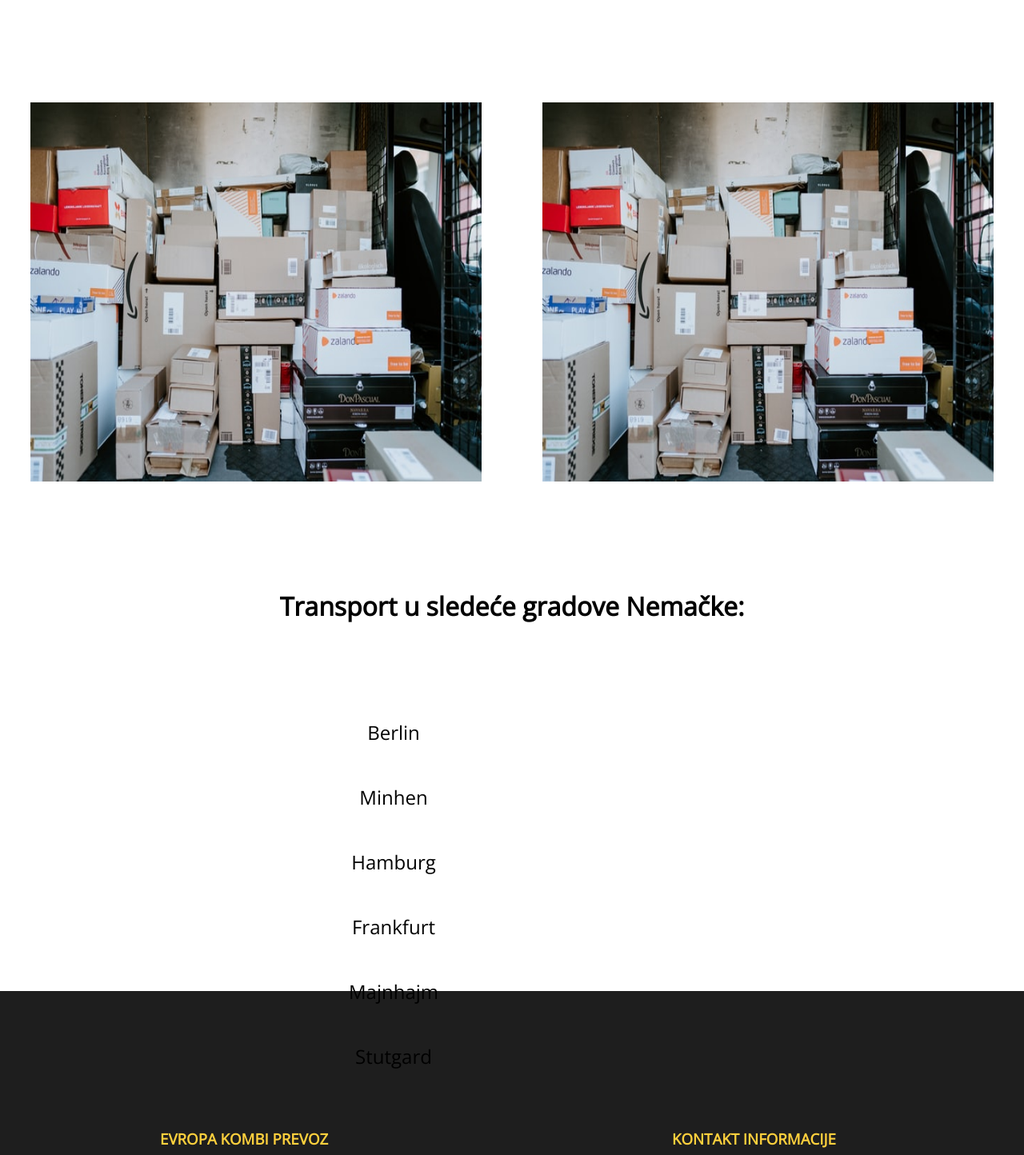
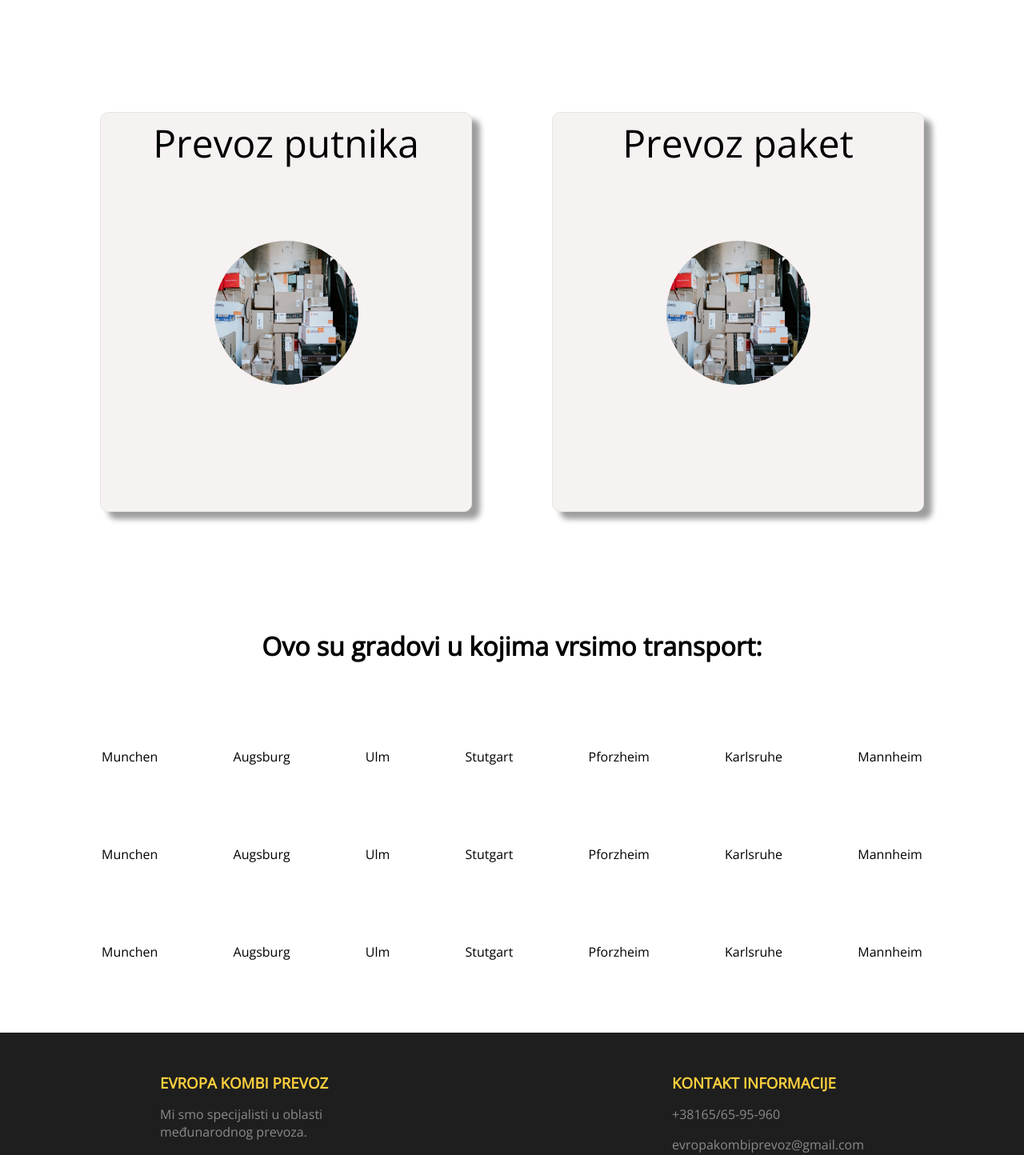
Before and after one commit to maja5996/transport, a Next.js app: page / in a window 1280 px wide. Shown: the part 1180-2624 px from the top of the page at 80% size. Built offline with nearby package versions, Linux system fonts and the light colour scheme.

Commit message:
Services changed

```diff
--- a/components/Cities.js
+++ b/components/Cities.js
@@ -2,20 +2,45 @@ import styles from "../styles/Home.module.css";
 
 const Cities = () => {
   return (
-    <div className={styles.wrapper}>
+    <div>
       <h4 className={styles.citiesHeading}>
-        Transport u sledeće gradove Nemačke:
+        Ovo su gradovi u kojima vrsimo transport:
       </h4>
-      <ul className={styles.citiesList}>
-        <li className={styles.city}>Berlin</li>
-        <li className={styles.city}>Minhen</li>
-        <br className={styles.breakCity} />
-        <li className={styles.city}>Hamburg</li>
-        <li className={styles.city}>Frankfurt</li>
-        <br className={styles.breakCity} />
-        <li className={styles.city}>Majnhajm</li>
-        <li className={styles.city}>Stutgard</li>
-      </ul>
+      <div className={styles.list}>
+        <ul className={styles.citiesList}>
+          <li className={styles.city}>Munchen</li>
+          <li className={styles.city}>Augsburg</li>
+          <li className={styles.city}>Ulm</li>
+          <li className={styles.city}>Stutgart</li>
+          <li className={styles.city}>Pforzheim</li>
+          <li className={styles.city}>Karlsruhe</li>
+          <li className={styles.city}>Mannheim</li>
+        </ul>
+      </div>
+
+      <div className={styles.list}>
+        <ul className={styles.citiesList}>
+          <li className={styles.city}>Munchen</li>
+          <li className={styles.city}>Augsburg</li>
+          <li className={styles.city}>Ulm</li>
+          <li className={styles.city}>Stutgart</li>
+          <li className={styles.city}>Pforzheim</li>
+          <li className={styles.city}>Karlsruhe</li>
+          <li className={styles.city}>Mannheim</li>
+        </ul>
+      </div>
+
+      <div className={styles.list}>
+        <ul className={styles.citiesList}>
+          <li className={styles.city}>Munchen</li>
+          <li className={styles.city}>Augsburg</li>
+          <li className={styles.city}>Ulm</li>
+          <li className={styles.city}>Stutgart</li>
+          <li className={styles.city}>Pforzheim</li>
+          <li className={styles.city}>Karlsruhe</li>
+          <li className={styles.city}>Mannheim</li>
+        </ul>
+      </div>
     </div>
   );
 };
--- a/components/Services.js
+++ b/components/Services.js
@@ -16,6 +16,40 @@ const Services = () => {
       </div> */}
 
       <div className={styles.service}>
+        <div className={styles.text}>Prevoz putnika</div>
+        <div className={styles.description}>
+          Želite da Vaše putovanje započne sa praga Vaše kuće ili ispred vrata
+          Vaše zgrade u onoliko sati u koliko Vama odgovara? Želite da napravite
+          svoj plan putovanja?
+        </div>
+        <div className={styles.imagePosition}>
+          <Image
+            src="/paketi.jpg"
+            width={180}
+            height={180}
+            className={styles.image}
+          />
+        </div>
+      </div>
+
+      <div className={styles.service}>
+        <div className={styles.text}>Prevoz paket</div>
+        <div className={styles.description}>
+          Prevoz paketa i robe kombijem Vam može ponuditi sve prednosti
+          profesionalnog prevoza pošiljki i još više od toga. Mi Vam nudimo brz
+          i bezbedan prevoz Vaših paketa, pisama i pošiljki.
+        </div>
+        <div className={styles.imagePosition}>
+          <Image
+            src="/paketi.jpg"
+            width={180}
+            height={180}
+            className={styles.image}
+          />
+        </div>
+      </div>
+
+      {/* <div className={styles.service}>
         <Image
           src="/paketi.jpg"
           width={700}
@@ -23,31 +57,14 @@ const Services = () => {
           className={styles.image}
         />
         <div className={styles.overlay}>
-          <div className={styles.text}>Prevoz putnika</div>
-          <div className={styles.description}>
-            Želite da Vaše putovanje započne sa praga Vaše kuće ili ispred vrata
-            Vaše zgrade u onoliko sati u koliko Vama odgovara? Želite da
-            napravite svoj plan potovanja?
-          </div>
-        </div>
-      </div>
-
-      <div className={styles.service}>
-        <Image
-          src="/paketi.jpg"
-          width={700}
-          height={700}
-          className={styles.image}
-        />
-        <div className={styles.overlay}>
-          <div className={styles.text}>Prevoz paketa</div>
+          <div className={styles.text}>a</div>
           <div className={styles.description}>
             Prevoz paketa i robe kombijem Vam može ponuditi sve prednosti
             profesionalnog prevoza pošiljki i još više od toga. Mi Vam nudimo
             brz i bezbedan prevoz Vaših paketa, pisama i pošiljki.
           </div>
         </div>
-      </div>
+      </div> */}
     </div>
   );
 };
--- a/styles/Home.module.css
+++ b/styles/Home.module.css
@@ -64,76 +64,84 @@
   display: -webkit-box;
   display: -ms-flexbox;
   display: flex;
+  -webkit-box-pack: center;
+      -ms-flex-pack: center;
+          justify-content: center;
+  -webkit-box-align: center;
+      -ms-flex-align: center;
+          align-items: center;
   -webkit-box-sizing: border-box;
           box-sizing: border-box;
 }
 
-.services h4 {
-  font-size: 5em;
+.services .text {
+  font-size: 3em;
+  font-family: "Open Sans", sans-serif;
 }
 
 .service {
-  position: relative;
+  border: 1px solid #e7e4e4;
+  border-radius: 10px;
+  background-color: #f7f2f2;
+  -webkit-box-shadow: 10px 9px 7px #9e9d9d;
+          box-shadow: 10px 9px 7px #9e9d9d;
+  margin: 50px;
+  min-height: 500px;
+  max-width: 465px;
+}
+
+.text:hover + .description {
+  opacity: 1;
+  max-height: 200px;
+}
+
+.text:hover {
+  color: #fed03d;
+}
+
+.text {
+  padding-top: 5px;
   display: -webkit-box;
   display: -ms-flexbox;
   display: flex;
-  -webkit-box-orient: vertical;
-  -webkit-box-direction: normal;
-      -ms-flex-direction: column;
-          flex-direction: column;
+  -webkit-box-pack: center;
+      -ms-flex-pack: center;
+          justify-content: center;
   -webkit-box-align: center;
       -ms-flex-align: center;
           align-items: center;
-  -webkit-box-flex: 1;
-      -ms-flex: 1;
-          flex: 1;
-  margin: 35px;
-  padding: 3px;
-  width: 100%;
-  height: 30em;
+}
+
+.description {
+  max-height: 0;
+  opacity: 0;
+  overflow: hidden;
+  -webkit-transition: all 3s ease-out;
+  transition: all 3s ease-out;
+  font-family: "Open Sans", sans-serif;
+  text-align: center;
+  top: 0;
+  bottom: 0;
+  font-size: 20px;
+  padding: 5px;
+  padding-top: 35px;
 }
 
 .image {
-  display: block;
+  border-radius: 50%;
 }
 
-.overlay {
-  position: absolute;
-  top: 0;
-  bottom: 0;
-  left: 0;
-  right: 0;
-  height: 100%;
-  width: 100%;
-  opacity: 0;
-  -webkit-transition: 0.5s ease;
-  transition: 0.5s ease;
-  background-color: #fed03d;
-}
-
-.service:hover .overlay {
-  opacity: 0.9;
-}
-
-.text {
-  color: white;
-  font-size: 49px;
-  font-family: "Open Sans", sans-serif;
-  position: absolute;
-  top: 20%;
-  left: 50%;
-  -webkit-transform: translate(-50%, -50%);
-  transform: translate(-50%, -50%);
-  text-align: center;
-}
-
-.description {
-  position: absolute;
-  color: white;
-  top: 50%;
-  font-family: "Open Sans", sans-serif;
-  font-size: 27px;
-  text-align: center;
+.imagePosition {
+  margin: 50px;
+  display: -webkit-box;
+  display: -ms-flexbox;
+  display: flex;
+  -webkit-box-pack: center;
+      -ms-flex-pack: center;
+          justify-content: center;
+  -webkit-box-align: center;
+      -ms-flex-align: center;
+          align-items: center;
 }
 
 .citiesHeading {
@@ -143,26 +151,33 @@
   margin: 3em;
 }
 
+.list {
+  margin: 5em;
+}
+
 .citiesList {
-  font-family: "Open Sans", sans-serif;
-  font-size: 1em;
-  width: 55%;
-  margin: 0 auto;
-  padding-bottom: 20em;
+  display: -webkit-box;
+  display: -ms-flexbox;
+  display: flex;
+  -ms-flex-pack: distribute;
+      justify-content: space-around;
+  -webkit-box-align: center;
+      -ms-flex-align: center;
+          align-items: center;
 }
 
 .city {
-  list-style-type: none;
-  text-align: center;
-  font-size: 1.5em;
-  float: left;
-  width: 15em;
-  margin: 1em;
+  display: inline;
+  margin: 10px;
+  font-family: "Open Sans", sans-serif;
 }
 
 .footer {
   background-color: #1e1e1e;
   height: 350px;
+  position: -webkit-sticky;
+  position: sticky;
+  z-index: 1;
 }
 
 .footer .column {
@@ -200,4 +215,23 @@
   -webkit-transition: 0.7s;
   transition: 0.7s;
 }
+
+@media screen and (max-width: 600px) {
+  .grid {
+    width: 100%;
+    -webkit-box-orient: vertical;
+    -webkit-box-direction: normal;
+        -ms-flex-direction: column;
+            flex-direction: column;
+  }
+}
+
+@media (max-width: 400px) {
+  .main {
+    background-position: center;
+    background-repeat: repeat;
+    background-size: cover;
+    width: 100%;
+  }
+}
 /*# sourceMappingURL=Home.module.css.map */
--- a/styles/Home.module.scss
+++ b/styles/Home.module.scss
@@ -11,7 +11,6 @@
   z-index: 3;
   width: 100%;
   padding: 28 0;
-  // height: 4em;
 }
 
 .callInfo {
@@ -58,69 +57,124 @@
 
 .services {
   display: flex;
+  justify-content: center;
+  align-items: center;
   box-sizing: border-box;
 
-  h4 {
-    font-size: 5em;
+  .text {
+    font-size: 3em;
+    font-family: $font-main;
   }
 }
 
 .service {
-  position: relative;
+  border: 1px solid rgb(231, 228, 228);
+  border-radius: 10px;
+  background-color: rgb(247, 242, 242);
+  box-shadow: 10px 9px 7px rgb(158, 157, 157);
+
+  margin: 50px;
+  min-height: 500px;
+  max-width: 465px;
+}
+
+.text:hover + .description {
+  opacity: 1;
+  max-height: 200px;
+}
+.text:hover {
+  color: $main-color;
+}
+
+.text {
+  padding-top: 5px;
   display: flex;
-  flex-direction: column;
+  justify-content: center;
   align-items: center;
-  flex: 1;
-  margin: 35px;
-  padding: 3px;
-  width: 100%;
+}
 
-  height: 30em;
+.description {
+  max-height: 0;
+  opacity: 0;
+  overflow: hidden;
+  transition: all 3s ease-out;
+  font-family: $font-main;
+  text-align: center;
+  top: 0;
+  bottom: 0;
+  font-size: 20px;
+  padding: 5px;
+  padding-top: 35px;
 }
 
 .image {
-  display: block;
-}
-.overlay {
-  position: absolute;
-  top: 0;
-  bottom: 0;
-  left: 0;
-  right: 0;
-  height: 100%;
-  width: 100%;
-  opacity: 0;
-  transition: 0.5s ease;
-  background-color: $main-color;
+  border-radius: 50%;
+  // display: block;
 }
 
-.service:hover .overlay {
-  opacity: 0.9;
+.imagePosition {
+  margin: 50px;
+  display: flex;
+  justify-content: center;
+  align-items: center;
 }
 
-.text {
-  color: white;
-  font-size: 49px;
-  font-family: $font-main;
-  position: absolute;
-  top: 20%;
-  left: 50%;
-  -webkit-transform: translate(-50%, -50%);
-  -ms-transform: translate(-50%, -50%);
-  transform: translate(-50%, -50%);
-  text-align: center;
-}
+// .service {
+//   position: relative;
+//   display: flex;
+//   flex-direction: column;
+//   align-items: center;
+//   flex: 1;
+//   margin: 35px;
+//   padding: 3px;
+//   width: 100%;
 
-.description {
-  position: absolute;
-  color: white;
-  top: 50%;
-  // left: 20%;
-  // right: 20%;
-  font-family: $font-main;
-  font-size: 27px;
-  text-align: center;
-}
+//   height: 30em;
+// }
+
+// .image {
+//   display: block;
+// }
+// .overlay {
+//   position: absolute;
+//   top: 0;
+//   bottom: 0;
+//   left: 0;
+//   right: 0;
+//   height: 100%;
+//   width: 100%;
+//   opacity: 0;
+//   transition: 0.5s ease;
+//   background-color: $main-color;
+// }
+
+// .service:hover .overlay {
+//   opacity: 0.9;
+// }
+
+// .text {
+//   color: white;
+//   font-size: 49px;
+//   font-family: $font-main;
+//   position: absolute;
+//   top: 20%;
+//   left: 50%;
+//   -webkit-transform: translate(-50%, -50%);
+//   -ms-transform: translate(-50%, -50%);
+//   transform: translate(-50%, -50%);
+//   text-align: center;
+// }
+
+// .description {
+//   position: absolute;
+//   color: white;
+//   top: 50%;
+//   // left: 20%;
+//   // right: 20%;
+//   font-family: $font-main;
+//   font-size: 27px;
+//   text-align: center;
+// }
 
 // .service:first-child {
 //   margin-right: 20px;
@@ -133,26 +187,27 @@
   margin: 3em;
 }
 
+.list {
+  margin: 5em;
+}
+
 .citiesList {
-  font-family: $font-main;
-  font-size: 1em;
-  width: 55%;
-  margin: 0 auto;
-  padding-bottom: 20em;
+  display: flex;
+  justify-content: space-around;
+  align-items: center;
 }
 
 .city {
-  list-style-type: none;
-  text-align: center;
-  font-size: 1.5em;
-  float: left;
-  width: 15em;
-  margin: 1em;
+  display: inline;
+  margin: 10px;
+  font-family: $font-main;
 }
 
 .footer {
   background-color: #1e1e1e;
   height: 350px;
+  position: sticky;
+  z-index: 1;
 
   .column {
     width: 50%;
@@ -182,6 +237,22 @@
         transition: 0.7s;
       }
     }
+  }
+}
+
+@media screen and (max-width: 600px) {
+  .grid {
+    width: 100%;
+    flex-direction: column;
+  }
+}
+
+@media (max-width: 400px) {
+  .main {
+    background-position: center;
+    background-repeat: repeat;
+    background-size: cover;
+    width: 100%;
   }
 }
 
--- a/styles/globals.css
+++ b/styles/globals.css
@@ -10,4 +10,24 @@ body {
   -webkit-box-sizing: border-box;
   box-sizing: border-box;
 }
+
+* ::-webkit-scrollbar {
+  width: 10px;
+}
+
+* ::-webkit-scrollbar-track {
+  -webkit-box-shadow: inset 0 0 5px grey;
+          box-shadow: inset 0 0 5px grey;
+  border-radius: 10px;
+  background: #f1f1f1;
+}
+
+* ::-webkit-scrollbar-thumb {
+  background: #8c8989;
+  border-radius: 10px;
+}
+
+* ::-webkit-scrollbar-thumb:hover {
+  background: #4e4e4e;
+}
 /*# sourceMappingURL=globals.css.map */
--- a/styles/globals.scss
+++ b/styles/globals.scss
@@ -10,4 +10,22 @@ body {
   padding: 0;
   -webkit-box-sizing: border-box;
   box-sizing: border-box;
+
+  ::-webkit-scrollbar {
+    width: 10px;
+  }
+
+  ::-webkit-scrollbar-track {
+    box-shadow: inset 0 0 5px grey;
+    border-radius: 10px;
+    background: #f1f1f1;
+  }
+
+  ::-webkit-scrollbar-thumb {
+    background: #8c8989;
+    border-radius: 10px;
+  }
+  ::-webkit-scrollbar-thumb:hover {
+    background: #4e4e4e;
+  }
 }
```
Also changed, not shown: 2 other files (tests, documents, lock files or other folders).
